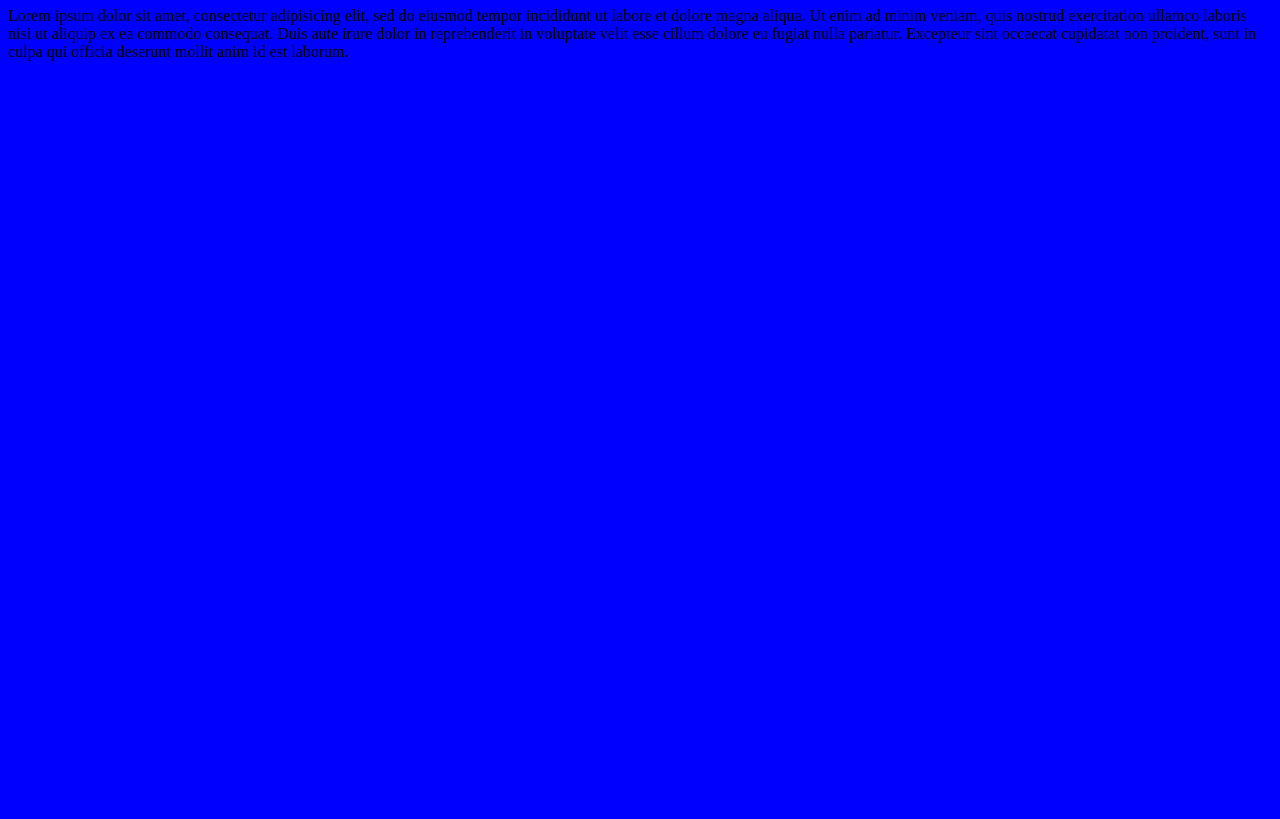
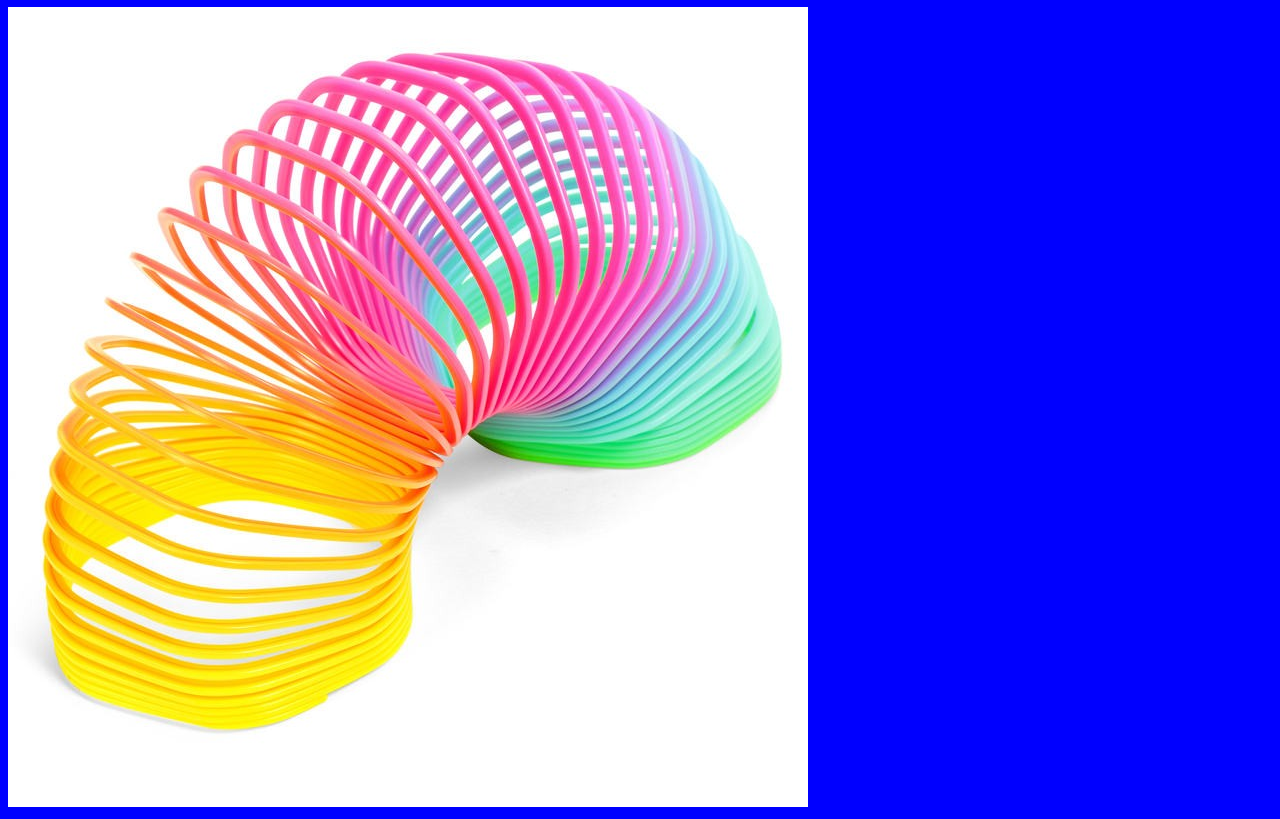
Before and after one commit to DonavanWestmoreland/Spring, a plain HTML site: page index.html in a window 1280 px wide. Shown: the part 73-892 px from the top of the page. Before the commit the page ends 800 px from the top, so only its background shows below. Drawn offline with Linux system fonts and the light colour scheme.

Commit message:
replaced paragraph with image

```diff
--- a/index.html
+++ b/index.html
@@ -7,6 +7,6 @@
   </head>
   <body>
     <h1>Spring has Sprung</h1>
-    <p>Lorem ipsum dolor sit amet, consectetur adipisicing elit, sed do eiusmod tempor incididunt ut labore et dolore magna aliqua. Ut enim ad minim veniam, quis nostrud exercitation ullamco laboris nisi ut aliquip ex ea commodo consequat. Duis aute irure dolor in reprehenderit in voluptate velit esse cillum dolore eu fugiat nulla pariatur. Excepteur sint occaecat cupidatat non proident, sunt in culpa qui officia deserunt mollit anim id est laborum.</p>
+    <img src="springy.jpg" alt="Its a slinky get it springy">
   </body>
 </html>
```
Also changed, not shown: springy.jpg (added).
